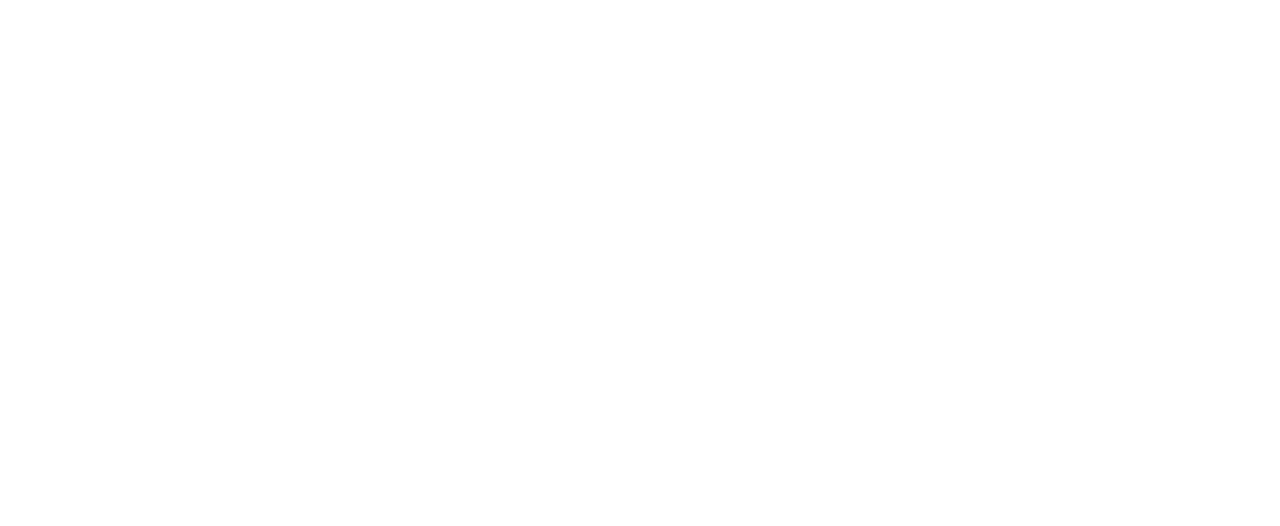
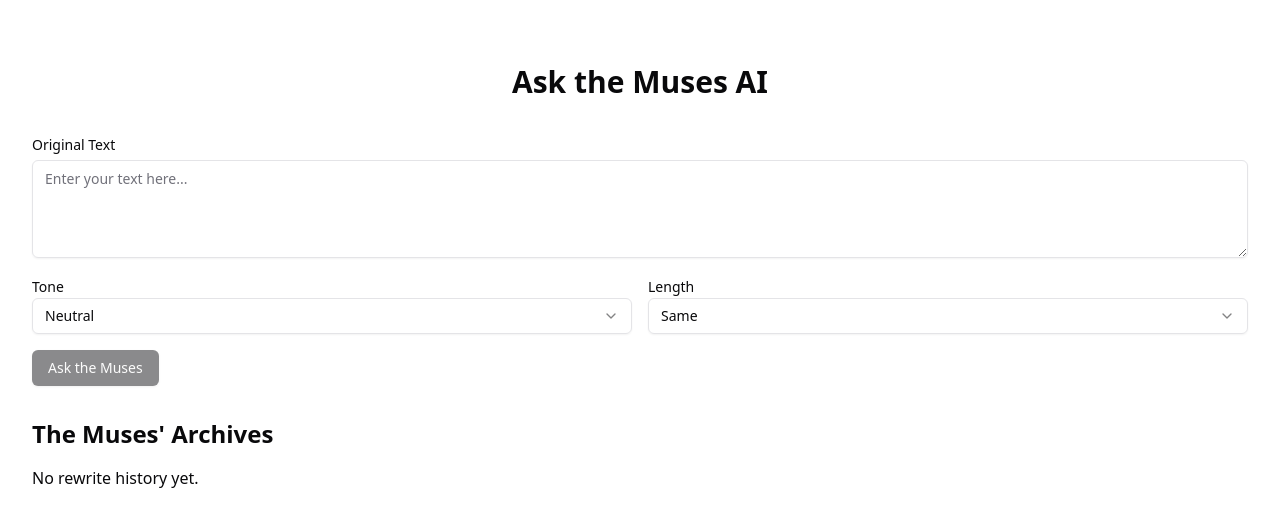
Before and after one commit to maxitect/ai-writing-assistant, a Next.js app: page / in a window 1280 px wide. Shown: the top 526 px of the page. Built offline with nearby package versions, Linux system fonts and the light colour scheme.

Commit message:
feat: main page.tsx and layout.tsx with function to download, delete and add to history

```diff
--- a/src/app/layout.tsx
+++ b/src/app/layout.tsx
@@ -1,34 +1,29 @@
+import "./globals.css";
 import type { Metadata } from "next";
-import localFont from "next/font/local";
-import "./globals.css";
+import { Inter } from "next/font/google";
 
-const geistSans = localFont({
-  src: "./fonts/GeistVF.woff",
-  variable: "--font-geist-sans",
-  weight: "100 900",
-});
-const geistMono = localFont({
-  src: "./fonts/GeistMonoVF.woff",
-  variable: "--font-geist-mono",
-  weight: "100 900",
-});
+const inter = Inter({ subsets: ["latin"] });
 
 export const metadata: Metadata = {
-  title: "Create Next App",
-  description: "Generated by create next app",
+  title: "Ask the Muses AI",
+  description: "Ask the Muses of Ancient Greece to improve your writing with AI-powered suggestions",
 };
 
 export default function RootLayout({
   children,
-}: Readonly<{
+}: {
   children: React.ReactNode;
-}>) {
+}) {
   return (
     <html lang="en">
-      <body
-        className={`${geistSans.variable} ${geistMono.variable} antialiased`}
-      >
-        {children}
+      <body className={inter.className}>
+        <div className="min-h-screen bg-background font-sans antialiased">
+          <div className="relative flex min-h-screen flex-col">
+            <div className="flex-1">
+              <div className="container mx-auto px-4 py-8">{children}</div>
+            </div>
+          </div>
+        </div>
       </body>
     </html>
   );
--- a/src/app/page.tsx
+++ b/src/app/page.tsx
@@ -1,7 +1,61 @@
-import Image from "next/image";
+"use client";
+
+import { useState, useEffect } from "react";
+import Header from "../components/Header";
+import RewriteForm from "../components/RewriteForm";
+import RewriteHistory from "../components/RewriteHistory";
+import { RewriteEntry } from "../lib/types";
 
 export default function Home() {
+  const [history, setHistory] = useState<RewriteEntry[]>([]);
+
+  useEffect(() => {
+    const savedHistory = localStorage.getItem("rewriteHistory");
+    if (savedHistory) {
+      setHistory(JSON.parse(savedHistory));
+    }
+  }, []);
+
+  function addToHistory (entry: RewriteEntry) {
+    const updatedHistory = [entry, ...history];
+    setHistory(updatedHistory);
+    localStorage.setItem("rewriteHistory", JSON.stringify(updatedHistory));
+  };
+
+  function deleteFromHistory (index: number) {
+    const updatedHistory = history.filter((_, i) => i !== index);
+    setHistory(updatedHistory);
+    localStorage.setItem("rewriteHistory", JSON.stringify(updatedHistory));
+  };
+
+  function downloadHistory () {
+    const historyText = history
+      .map(
+        (entry) =>
+          `Original: ${entry.original}\nRewritten: ${entry.rewritten}\nTone: ${entry.tone}\nLength: ${entry.length}\n\n`
+      )
+      .join("---\n\n");
+
+    const blob = new Blob([historyText], { type: "text/plain" });
+    const url = URL.createObjectURL(blob);
+    const a = document.createElement("a");
+    a.href = url;
+    a.download = "rewrite-history.txt";
+    document.body.appendChild(a);
+    a.click();
+    document.body.removeChild(a);
+    URL.revokeObjectURL(url);
+  };
+
   return (
-    <></>
+    <main className="container mx-auto px-4 py-8">
+      <Header />
+      <RewriteForm addToHistory={addToHistory} />
+      <RewriteHistory
+        history={history}
+        deleteFromHistory={deleteFromHistory}
+        downloadHistory={downloadHistory}
+      />
+    </main>
   );
 }
```
